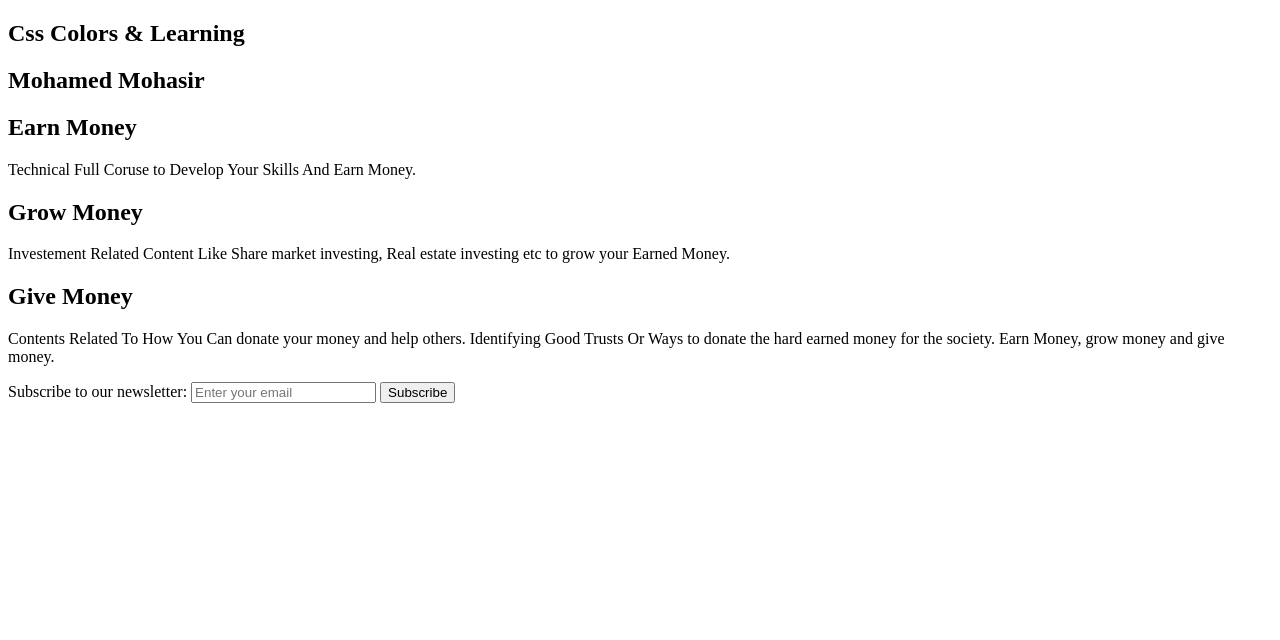
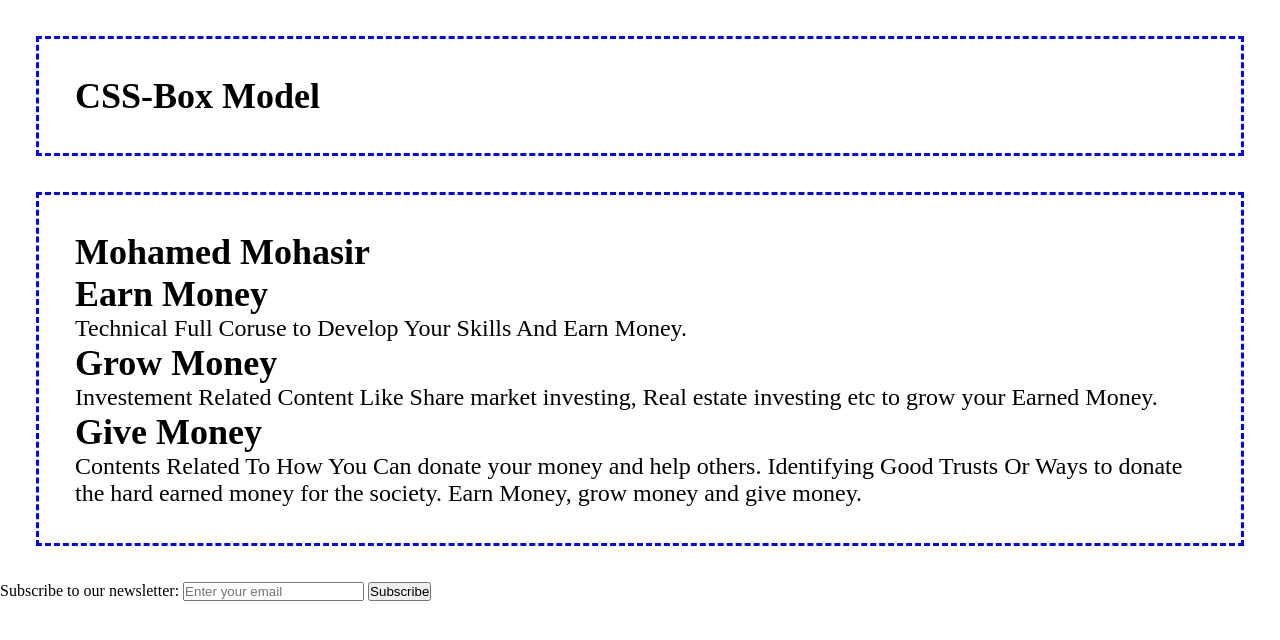
Before and after one commit to mdmohasir2407/Css_Learning, a plain HTML site: page course.html in a window 1280 px wide. Drawn offline with Linux system fonts and the light colour scheme.

Commit message:
CSS_Learn

```diff
--- a/CSS/course.css
+++ b/CSS/course.css
@@ -4,6 +4,8 @@
     color: red;
     font-size: 50px;
 } */
+
+/* --------------------------------------------------------------------------------------------- */
 
 /* Chapter - Selectors  */
 
@@ -58,10 +60,10 @@
 a Class Is 2nd Priority to change the style
 a element is 3rd Priority to change the style */
 
+/* ---------------------------------------------------------------------------------------------- */
 
 /* Chapter - Color */
-/*
-body{
+/* body{
     font-size: 1.2em;
     font-family: Arial, Helvetica, sans-serif;
     background-color: rgb(137, 6, 6);
@@ -86,13 +88,9 @@ body{
     Also Same As hsla With Transparency.(0 To 1)
 } */
 
+/* -------------------------------------------------------------------------------------------------------------- */
+
 /* Chapter - Units And Values */
-
-/* h1 has 24 px == 1.5em  */
-/* h1{
-    font-size: 1.5em;
-} */
-
 /* header{
    width: 50%;
 } */
@@ -103,10 +101,66 @@ body{
     width: 50%;
 } */
 
+/* main{
+     font-size: 2rem;
+     It Is Root Element(rem),It Has Double The Px Size eg:16*2=32 px into 2rem.
+}
 
+p{
+    font-size: 2em;
+    it Is Relative Of (rem) of (em). Rem already 32px into Double it em. 32*2=64px 2em.
+}
+(px) Into Double It (rem) 16 * 2 = 32px  - 2rem
+(rem) Into Double It (em) 2rem(32px) * 2rem(32px) = 2em(64px) */
 
+/* h1{
+    width: 50%;
+    border:2px dashed red ;
+    font-size: 2rem;
+    padding: 0.8em;
+}
+ Connecting To Same Font-size To Padding  */
 
+/* p{
+    font-size: 1rem;
+    width: 40ch;
+}
+It Is 40 Characters To Break The Line used For (CH) */
 
+/* *{
+    margin: 0;
+    padding: 0;
+    box-sizing: border-box;
+}
+body{
+    height: 100vh;
+}
+It Is Full Page Occupied USing Viewport Height
+because body has only occupied start text to ending text but this (vh) has whole Page Occupied.
+
+main{
+    background-color: rgba(0, 11, 228, 0.197);
+    width: 50vw;
+    View - Port Width It Same As Percentage 50 Percent Only used then Break To Next Line Working.
+} */
+
+/* -------------------------------------------------------------------------------------------------------------- */
+
+/* Chapter - Box Model  */
+*{
+    margin: 0;
+    padding: 0;
+    /* box-sizing: content-box; It Is Only Occupied Content Box Only Used width: 400px.
+    box-sizing: border-box; Border Box Has content , padding , border also pick And Collab With 400px Used . */
+}
+  .container{
+    border: 3px dashed blue;
+    font-size: 1.5rem;
+    /* margin: 1em 2em 3em 4em;       Top(1em) - Right(2em) - Bottom(3em) - Left(4em)   Clockwise.
+    margin: 1em 2em;               Top-Bottom(1em)    Right-Left(2em) */
+    margin: 1.5em;
+    padding: 1.5em;
+}
 
 
 
@@ -131,4 +185,10 @@ body{
     border-style: outset;      = Right & Down Side Only Width Effectively Worked
     border-style: hidden/none; = Not Shown The Line & Same As (None)
     border-style: inset outset;= Mixed Working Style
+
+    It Is Specificly Change Top Right Bottom Left Anything
+    border-top-width: 10px;
+    border-top-color: black;
+    border-top-style:dotted;
+    border-radius: 20px;
 } */
--- a/course.html
+++ b/course.html
@@ -20,13 +20,13 @@
     </style> -->
      <!-- Inline Element Is First Priority ,This is Tag Inside Write The Style css -->
         <!-- <h1 style="color: rgb(20, 163, 20);">CSS Course</h1> -->
-    <header>
+    <header class="container">
        <nav>
-          <h1>Css Colors & Learning</h1>
+          <h1>CSS-Box Model</h1>
 
        </nav>
     </header>
-    <main>
+    <main class="container">
         <article>
             <section>
                 <h2>Mohamed Mohasir</h2>
```
